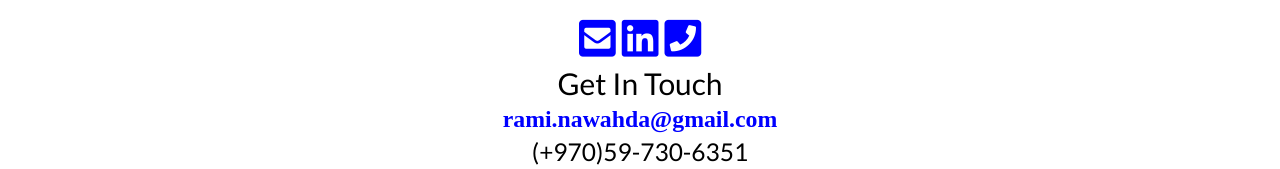
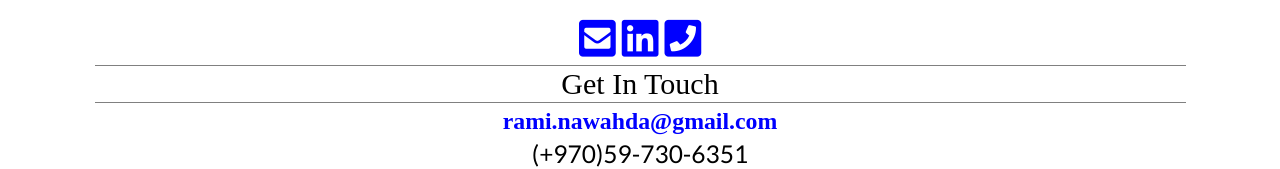
Before and after one commit to raminawahda7/Portfolio, a React (Create React App) app: page / in a window 1280 px wide. Shown: the part 1639-1808 px from the top of the page. Built offline with nearby package versions, Linux system fonts and the light colour scheme; a web font is replaced by a local one.

Commit message:
edits required-3 done2

```diff
--- a/src/components/Footer.js
+++ b/src/components/Footer.js
@@ -45,7 +45,7 @@ export const Footer = () => {
               style={{ margin: "3px", color: "blue" }}
             ></i>
           </a>
-          <h2  style={{ fontSize:"30px",margin: "3px", margin: "3px", color: "black" }}>Get In Touch</h2>
+          <h2  style={{ fontFamily: "'Times New Roman', Times, serif",fontSize:"30px", margin: "3px", color: "black", borderTop:"0.1rem solid grey",borderBottom:"0.1rem solid grey" }}>Get In Touch</h2>
           <a
             href="https://mail.google.com/mail/u/0/?view=cm&fs=1&to=rami.nawahda@gmail.com&su=SUBJECT&body=BODY&tf=1"
             target="_blank"
```
Also changed, not shown: 1 other file (tests, documents, lock files or other folders).
